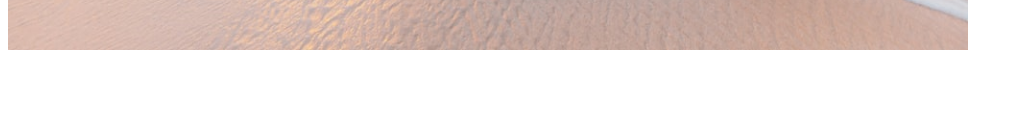
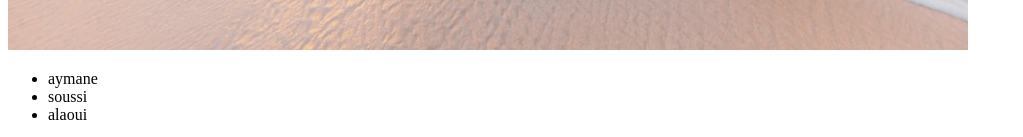
Before and after one commit to AymaneSoussiAlaoui/NewGitRepo, a plain HTML site: page index.html in a window 1280 px wide. Shown: the part 736-873 px from the top of the page, without its empty margins (0-1023 px from the left). Before the commit the page ends 800 px from the top, so only its background shows below. Drawn offline with Linux system fonts and the light colour scheme.

Commit message:
minor change

```diff
--- a/index.html
+++ b/index.html
@@ -10,5 +10,10 @@
 <p> we correct the emergency error</p>
 <div><img src="beach.jpeg" alt="Hello World from Space"
     style="width:100%;max-width:960px"></div>
+<ul>
+    <li>aymane</li>
+    <li>soussi</li>
+    <li>alaoui</li>
+</ul>
 </body>
 </html>
```
